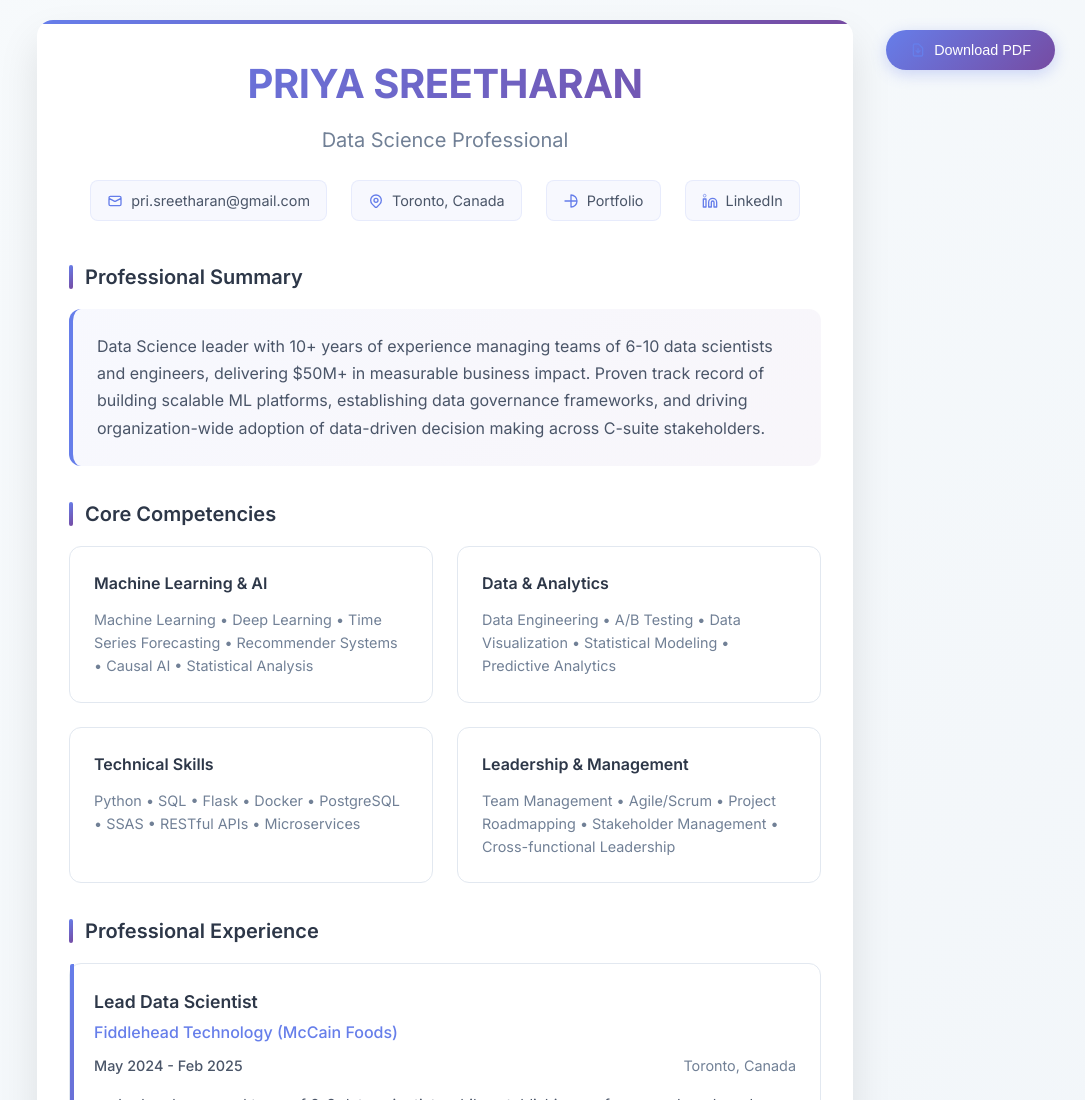
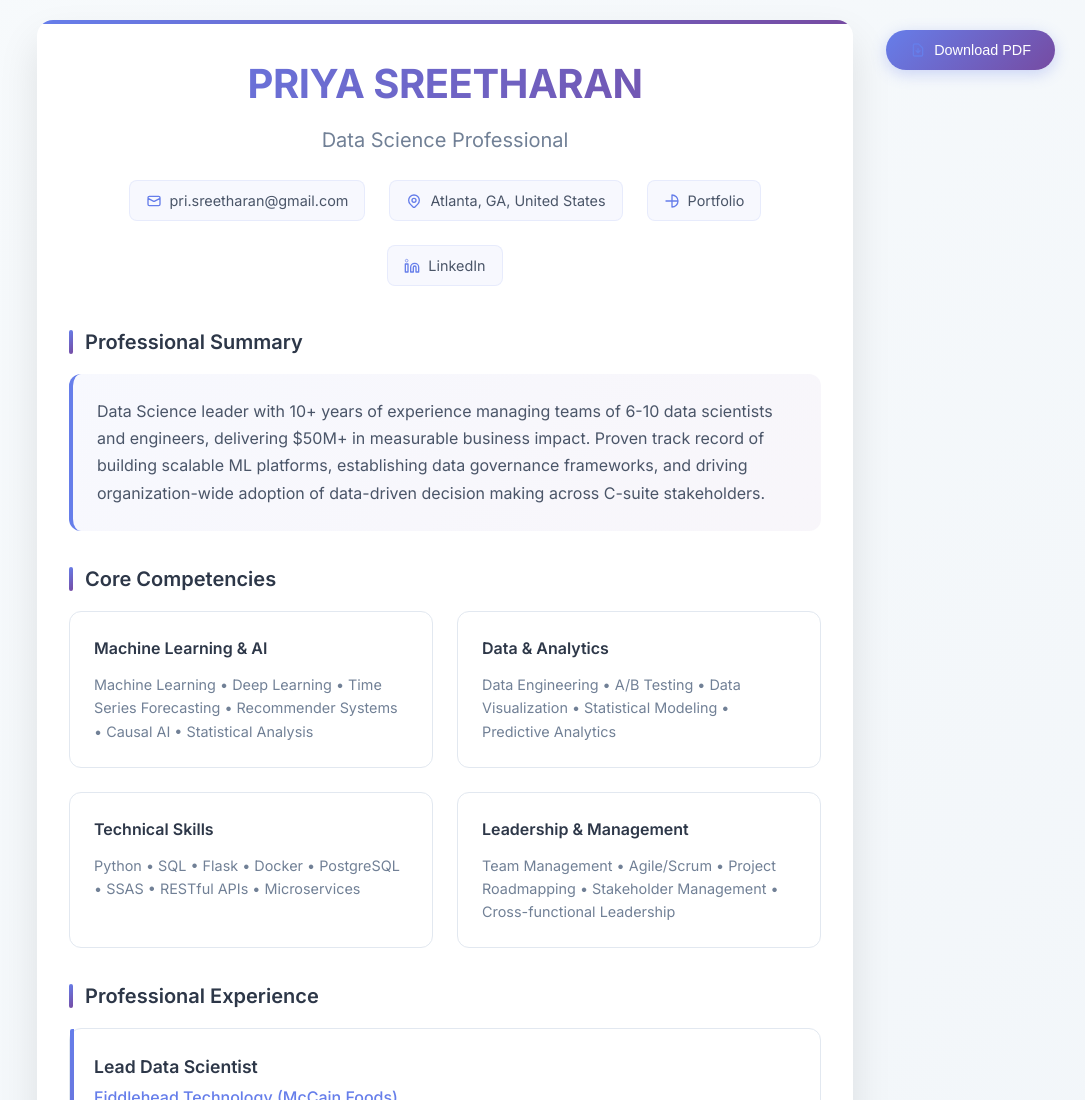
Before and after one commit to psreetharan/ps_resume, a plain HTML site: page index.html in a window 1280 px wide. Shown: the top 1100 px of the page, without its empty margins (195-1280 px from the left). Drawn offline with Linux system fonts and the light colour scheme.

Commit message:
Update index.html
Edit Location

```diff
--- a/index.html
+++ b/index.html
@@ -458,7 +458,7 @@
                             <path stroke-linecap="round" stroke-linejoin="round" stroke-width="2" d="M17.657 16.657L13.414 20.9a1.998 1.998 0 01-2.827 0l-4.244-4.243a8 8 0 1111.314 0z"/>
                             <path stroke-linecap="round" stroke-linejoin="round" stroke-width="2" d="M15 11a3 3 0 11-6 0 3 3 0 016 0z"/>
                         </svg>
-                        Toronto, Canada
+                        Atlanta, GA, United States
                     </div>
                     <a href="https://psreetharan.github.io/priyasreetharan.github.io" target="_blank" class="contact-item">
                         <svg class="contact-icon" fill="none" stroke="currentColor" viewBox="0 0 24 24">
```
